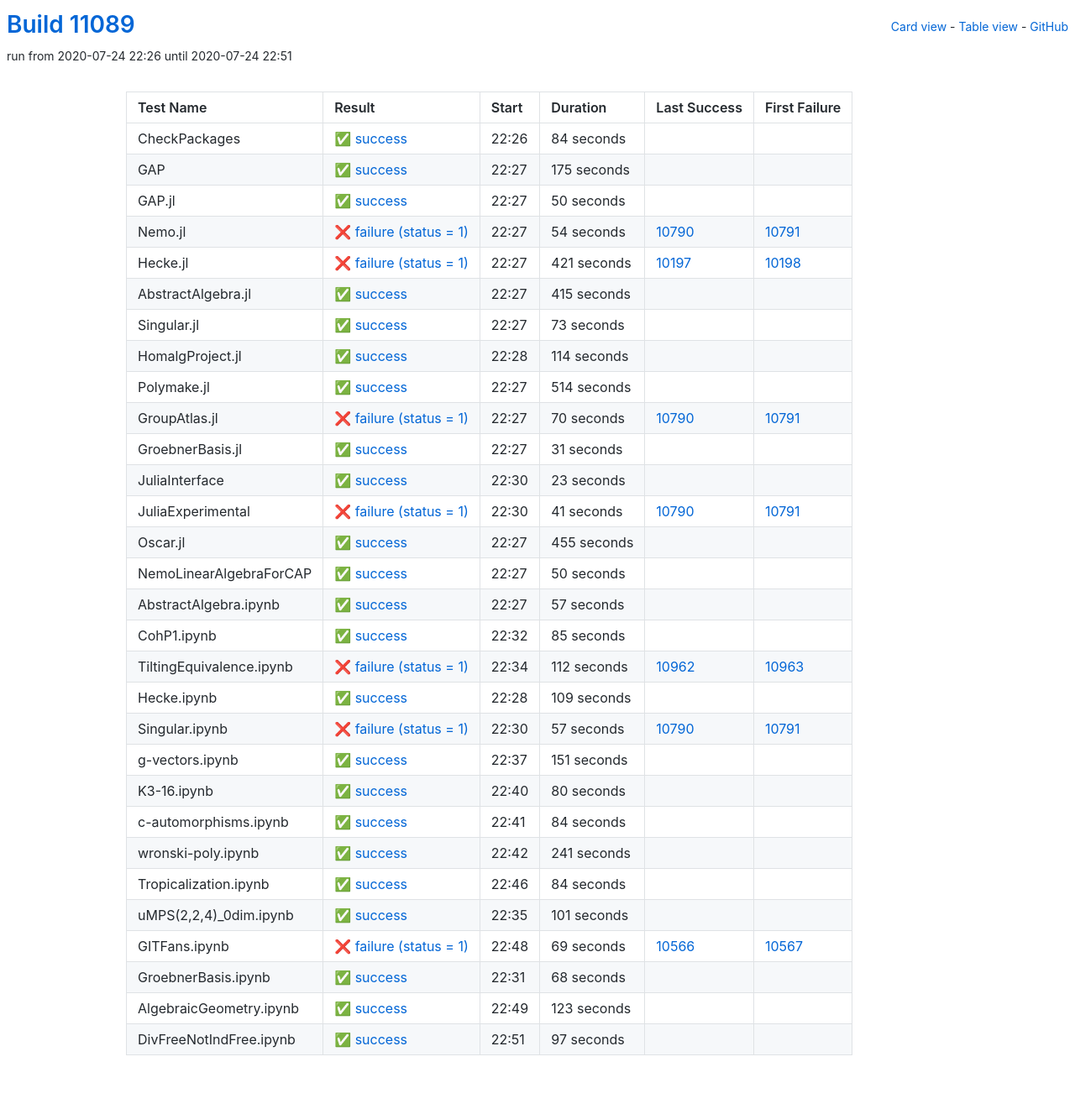
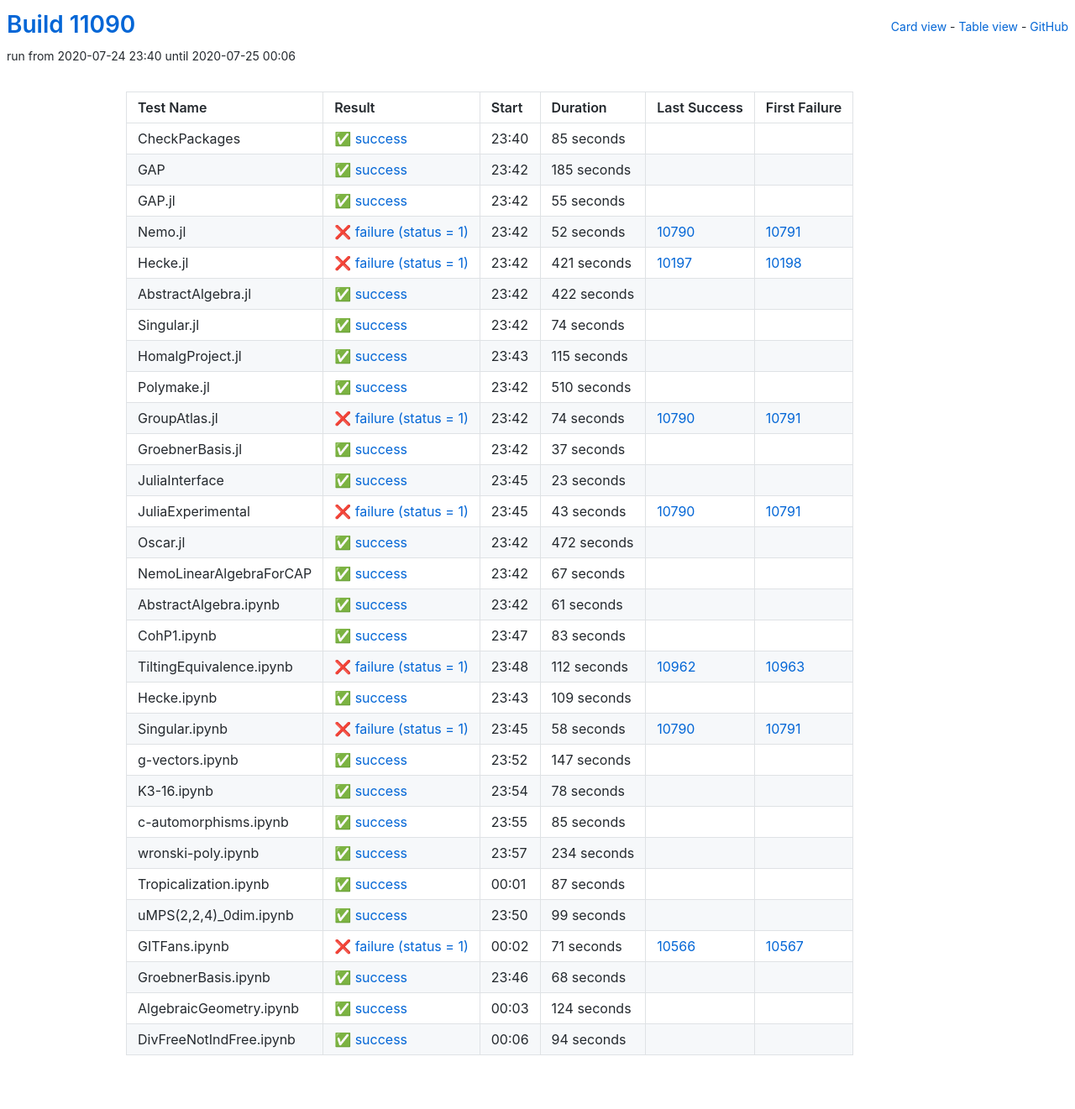
Before and after one commit to oscar-system/oscar-ci-status, a Jekyll site: the page built from table.html, in a window 1280 px wide. Shown: the whole page at 84% size. Built offline with Jekyll 4.4.1, drawn with Linux system fonts in a browser that asks for light colours.

Commit message:
Build #11090

```diff
--- a/_data/ci.yml
+++ b/_data/ci.yml
@@ -1,6 +1,6 @@
 ---
-build: 11089
-build_url: https://oscarci.mathematik.uni-kl.de/job/oscar/11089/
+build: 11090
+build_url: https://oscarci.mathematik.uni-kl.de/job/oscar/11090/
 job: oscar
 organization: oscar-system
 repo: oscar-ci-status
@@ -8,56 +8,56 @@
 tests:
 - name: CheckPackages
   id: checkpackages
-  log: https://oscarci.mathematik.uni-kl.de/job/oscar/11089/artifact/logs/build-11089/CheckPackages.log
-  start: 2020-07-24 22:26
+  log: https://oscarci.mathematik.uni-kl.de/job/oscar/11090/artifact/logs/build-11090/CheckPackages.log
+  start: 2020-07-24 23:40
   success: true
   exitcode: 0
   status: success
-  duration: 84
+  duration: 85
   last_success: false
   last_success_url:
   first_failure: false
   first_failure_url:
 - name: GAP
   id: gap
-  log: https://oscarci.mathematik.uni-kl.de/job/oscar/11089/artifact/logs/build-11089/GAP.log
-  start: 2020-07-24 22:27
+  log: https://oscarci.mathematik.uni-kl.de/job/oscar/11090/artifact/logs/build-11090/GAP.log
+  start: 2020-07-24 23:42
   success: true
   exitcode: 0
   status: success
-  duration: 175
+  duration: 185
   last_success: false
   last_success_url:
   first_failure: false
   first_failure_url:
 - name: GAP.jl
   id: gap-jl
-  log: https://oscarci.mathematik.uni-kl.de/job/oscar/11089/artifact/logs/build-11089/GAP.jl.log
-  start: 2020-07-24 22:27
+  log: https://oscarci.mathematik.uni-kl.de/job/oscar/11090/artifact/logs/build-11090/GAP.jl.log
+  start: 2020-07-24 23:42
   success: true
   exitcode: 0
   status: success
-  duration: 50
+  duration: 55
   last_success: false
   last_success_url:
   first_failure: false
   first_failure_url:
 - name: Nemo.jl
   id: nemo-jl
-  log: https://oscarci.mathematik.uni-kl.de/job/oscar/11089/artifact/logs/build-11089/Nemo.jl.log
-  start: 2020-07-24 22:27
+  log: https://oscarci.mathematik.uni-kl.de/job/oscar/11090/artifact/logs/build-11090/Nemo.jl.log
+  start: 2020-07-24 23:42
   success: false
   exitcode: 1
   status: failure
-  duration: 54
+  duration: 52
   last_success: 10790
   last_success_url: https://oscarci.mathematik.uni-kl.de/job/oscar/10790/
   first_failure: 10791
   first_failure_url: https://oscarci.mathematik.uni-kl.de/job/oscar/10791/
 - name: Hecke.jl
   id: hecke-jl
-  log: https://oscarci.mathematik.uni-kl.de/job/oscar/11089/artifact/logs/build-11089/Hecke.jl.log
-  start: 2020-07-24 22:27
+  log: https://oscarci.mathematik.uni-kl.de/job/oscar/11090/artifact/logs/build-11090/Hecke.jl.log
+  start: 2020-07-24 23:42
   success: false
   exitcode: 1
   status: failure
@@ -68,80 +68,80 @@
   first_failure_url: https://oscarci.mathematik.uni-kl.de/job/oscar/10198/
 - name: AbstractAlgebra.jl
   id: abstractalgebra-jl
-  log: https://oscarci.mathematik.uni-kl.de/job/oscar/11089/artifact/logs/build-11089/AbstractAlgebra.jl.log
-  start: 2020-07-24 22:27
+  log: https://oscarci.mathematik.uni-kl.de/job/oscar/11090/artifact/logs/build-11090/AbstractAlgebra.jl.log
+  start: 2020-07-24 23:42
   success: true
   exitcode: 0
   status: success
-  duration: 415
+  duration: 422
   last_success: false
   last_success_url:
   first_failure: false
   first_failure_url:
 - name: Singular.jl
   id: singular-jl
-  log: https://oscarci.mathematik.uni-kl.de/job/oscar/11089/artifact/logs/build-11089/Singular.jl.log
-  start: 2020-07-24 22:27
+  log: https://oscarci.mathematik.uni-kl.de/job/oscar/11090/artifact/logs/build-11090/Singular.jl.log
+  start: 2020-07-24 23:42
   success: true
   exitcode: 0
   status: success
-  duration: 73
+  duration: 74
   last_success: false
   last_success_url:
   first_failure: false
   first_failure_url:
 - name: HomalgProject.jl
   id: homalgproject-jl
-  log: https://oscarci.mathematik.uni-kl.de/job/oscar/11089/artifact/logs/build-11089/HomalgProject.jl.log
-  start: 2020-07-24 22:28
+  log: https://oscarci.mathematik.uni-kl.de/job/oscar/11090/artifact/logs/build-11090/HomalgProject.jl.log
+  start: 2020-07-24 23:43
   success: true
   exitcode: 0
   status: success
-  duration: 114
+  duration: 115
   last_success: false
   last_success_url:
   first_failure: false
   first_failure_url:
 - name: Polymake.jl
   id: polymake-jl
-  log: https://oscarci.mathematik.uni-kl.de/job/oscar/11089/artifact/logs/build-11089/Polymake.jl.log
-  start: 2020-07-24 22:27
+  log: https://oscarci.mathematik.uni-kl.de/job/oscar/11090/artifact/logs/build-11090/Polymake.jl.log
+  start: 2020-07-24 23:42
   success: true
   exitcode: 0
   status: success
-  duration: 514
+  duration: 510
   last_success: false
   last_success_url:
   first_failure: false
   first_failure_url:
 - name: GroupAtlas.jl
   id: groupatlas-jl
-  log: https://oscarci.mathematik.uni-kl.de/job/oscar/11089/artifact/logs/build-11089/GroupAtlas.jl.log
-  start: 2020-07-24 22:27
+  log: https://oscarci.mathematik.uni-kl.de/job/oscar/11090/artifact/logs/build-11090/GroupAtlas.jl.log
+  start: 2020-07-24 23:42
   success: false
   exitcode: 1
   status: failure
-  duration: 70
+  duration: 74
   last_success: 10790
   last_success_url: https://oscarci.mathematik.uni-kl.de/job/oscar/10790/
   first_failure: 10791
   first_failure_url: https://oscarci.mathematik.uni-kl.de/job/oscar/10791/
 - name: GroebnerBasis.jl
   id: groebnerbasis-jl
-  log: https://oscarci.mathematik.uni-kl.de/job/oscar/11089/artifact/logs/build-11089/GroebnerBasis.jl.log
-  start: 2020-07-24 22:27
+  log: https://oscarci.mathematik.uni-kl.de/job/oscar/11090/artifact/logs/build-11090/GroebnerBasis.jl.log
+  start: 2020-07-24 23:42
   success: true
   exitcode: 0
   status: success
-  duration: 31
+  duration: 37
   last_success: false
   last_success_url:
   first_failure: false
   first_failure_url:
 - name: JuliaInterface
   id: juliainterface
-  log: https://oscarci.mathematik.uni-kl.de/job/oscar/11089/artifact/logs/build-11089/JuliaInterface.log
-  start: 2020-07-24 22:30
+  log: https://oscarci.mathematik.uni-kl.de/job/oscar/11090/artifact/logs/build-11090/JuliaInterface.log
+  start: 2020-07-24 23:45
   success: true
   exitcode: 0
   status: success
@@ -152,68 +152,68 @@
   first_failure_url:
 - name: JuliaExperimental
   id: juliaexperimental
-  log: https://oscarci.mathematik.uni-kl.de/job/oscar/11089/artifact/logs/build-11089/JuliaExperimental.log
-  start: 2020-07-24 22:30
+  log: https://oscarci.mathematik.uni-kl.de/job/oscar/11090/artifact/logs/build-11090/JuliaExperimental.log
+  start: 2020-07-24 23:45
   success: false
   exitcode: 1
   status: failure
-  duration: 41
+  duration: 43
   last_success: 10790
   last_success_url: https://oscarci.mathematik.uni-kl.de/job/oscar/10790/
   first_failure: 10791
   first_failure_url: https://oscarci.mathematik.uni-kl.de/job/oscar/10791/
 - name: Oscar.jl
   id: oscar-jl
-  log: https://oscarci.mathematik.uni-kl.de/job/oscar/11089/artifact/logs/build-11089/Oscar.jl.log
-  start: 2020-07-24 22:27
+  log: https://oscarci.mathematik.uni-kl.de/job/oscar/11090/artifact/logs/build-11090/Oscar.jl.log
+  start: 2020-07-24 23:42
   success: true
   exitcode: 0
   status: success
-  duration: 455
+  duration: 472
   last_success: false
   last_success_url:
   first_failure: false
   first_failure_url:
 - name: NemoLinearAlgebraForCAP
   id: nemolinearalgebraforcap
-  log: https://oscarci.mathematik.uni-kl.de/job/oscar/11089/artifact/logs/build-11089/NemoLinearAlgebraForCAP.log
-  start: 2020-07-24 22:27
+  log: https://oscarci.mathematik.uni-kl.de/job/oscar/11090/artifact/logs/build-11090/NemoLinearAlgebraForCAP.log
+  start: 2020-07-24 23:42
   success: true
   exitcode: 0
   status: success
-  duration: 50
+  duration: 67
   last_success: false
   last_success_url:
   first_failure: false
   first_failure_url:
 - name: AbstractAlgebra.ipynb
   id: abstractalgebra-ipynb
-  log: https://oscarci.mathematik.uni-kl.de/job/oscar/11089/artifact/logs/build-11089/AbstractAlgebra.ipynb.log
-  start: 2020-07-24 22:27
+  log: https://oscarci.mathematik.uni-kl.de/job/oscar/11090/artifact/logs/build-11090/AbstractAlgebra.ipynb.log
+  start: 2020-07-24 23:42
   success: true
   exitcode: 0
   status: success
-  duration: 57
+  duration: 61
   last_success: false
   last_success_url:
   first_failure: false
   first_failure_url:
 - name: CohP1.ipynb
   id: cohp1-ipynb
-  log: https://oscarci.mathematik.uni-kl.de/job/oscar/11089/artifact/logs/build-11089/CohP1.ipynb.log
-  start: 2020-07-24 22:32
+  log: https://oscarci.mathematik.uni-kl.de/job/oscar/11090/artifact/logs/build-11090/CohP1.ipynb.log
+  start: 2020-07-24 23:47
   success: true
   exitcode: 0
   status: success
-  duration: 85
+  duration: 83
   last_success: false
   last_success_url:
   first_failure: false
   first_failure_url:
 - name: TiltingEquivalence.ipynb
   id: tiltingequivalence-ipynb
-  log: https://oscarci.mathematik.uni-kl.de/job/oscar/11089/artifact/logs/build-11089/TiltingEquivalence.ipynb.log
-  start: 2020-07-24 22:34
+  log: https://oscarci.mathematik.uni-kl.de/job/oscar/11090/artifact/logs/build-11090/TiltingEquivalence.ipynb.log
+  start: 2020-07-24 23:48
   success: false
   exitcode: 1
   status: failure
@@ -224,8 +224,8 @@
   first_failure_url: https://oscarci.mathematik.uni-kl.de/job/oscar/10963/
 - name: Hecke.ipynb
   id: hecke-ipynb
-  log: https://oscarci.mathematik.uni-kl.de/job/oscar/11089/artifact/logs/build-11089/Hecke.ipynb.log
-  start: 2020-07-24 22:28
+  log: https://oscarci.mathematik.uni-kl.de/job/oscar/11090/artifact/logs/build-11090/Hecke.ipynb.log
+  start: 2020-07-24 23:43
   success: true
   exitcode: 0
   status: success
@@ -236,104 +236,104 @@
   first_failure_url:
 - name: Singular.ipynb
   id: singular-ipynb
-  log: https://oscarci.mathematik.uni-kl.de/job/oscar/11089/artifact/logs/build-11089/Singular.ipynb.log
-  start: 2020-07-24 22:30
+  log: https://oscarci.mathematik.uni-kl.de/job/oscar/11090/artifact/logs/build-11090/Singular.ipynb.log
+  start: 2020-07-24 23:45
   success: false
   exitcode: 1
   status: failure
-  duration: 57
+  duration: 58
   last_success: 10790
   last_success_url: https://oscarci.mathematik.uni-kl.de/job/oscar/10790/
   first_failure: 10791
   first_failure_url: https://oscarci.mathematik.uni-kl.de/job/oscar/10791/
 - name: g-vectors.ipynb
   id: g-vectors-ipynb
-  log: https://oscarci.mathematik.uni-kl.de/job/oscar/11089/artifact/logs/build-11089/g-vectors.ipynb.log
-  start: 2020-07-24 22:37
+  log: https://oscarci.mathematik.uni-kl.de/job/oscar/11090/artifact/logs/build-11090/g-vectors.ipynb.log
+  start: 2020-07-24 23:52
   success: true
   exitcode: 0
   status: success
-  duration: 151
+  duration: 147
   last_success: false
   last_success_url:
   first_failure: false
   first_failure_url:
 - name: K3-16.ipynb
   id: k3-16-ipynb
-  log: https://oscarci.mathematik.uni-kl.de/job/oscar/11089/artifact/logs/build-11089/K3-16.ipynb.log
-  start: 2020-07-24 22:40
+  log: https://oscarci.mathematik.uni-kl.de/job/oscar/11090/artifact/logs/build-11090/K3-16.ipynb.log
+  start: 2020-07-24 23:54
   success: true
   exitcode: 0
   status: success
-  duration: 80
+  duration: 78
   last_success: false
   last_success_url:
   first_failure: false
   first_failure_url:
 - name: c-automorphisms.ipynb
   id: c-automorphisms-ipynb
-  log: https://oscarci.mathematik.uni-kl.de/job/oscar/11089/artifact/logs/build-11089/c-automorphisms.ipynb.log
-  start: 2020-07-24 22:41
+  log: https://oscarci.mathematik.uni-kl.de/job/oscar/11090/artifact/logs/build-11090/c-automorphisms.ipynb.log
+  start: 2020-07-24 23:55
   success: true
   exitcode: 0
   status: success
-  duration: 84
+  duration: 85
   last_success: false
   last_success_url:
   first_failure: false
   first_failure_url:
 - name: wronski-poly.ipynb
   id: wronski-poly-ipynb
-  log: https://oscarci.mathematik.uni-kl.de/job/oscar/11089/artifact/logs/build-11089/wronski-poly.ipynb.log
-  start: 2020-07-24 22:42
+  log: https://oscarci.mathematik.uni-kl.de/job/oscar/11090/artifact/logs/build-11090/wronski-poly.ipynb.log
+  start: 2020-07-24 23:57
   success: true
   exitcode: 0
   status: success
-  duration: 241
+  duration: 234
   last_success: false
   last_success_url:
   first_failure: false
   first_failure_url:
 - name: Tropicalization.ipynb
   id: tropicalization-ipynb
-  log: https://oscarci.mathematik.uni-kl.de/job/oscar/11089/artifact/logs/build-11089/Tropicalization.ipynb.log
-  start: 2020-07-24 22:46
+  log: https://oscarci.mathematik.uni-kl.de/job/oscar/11090/artifact/logs/build-11090/Tropicalization.ipynb.log
+  start: 2020-07-25 00:01
   success: true
   exitcode: 0
   status: success
-  duration: 84
+  duration: 87
   last_success: false
   last_success_url:
   first_failure: false
   first_failure_url:
 - name: uMPS(2,2,4)_0dim.ipynb
   id: umps-2-2-4-0dim-ipynb
-  log: https://oscarci.mathematik.uni-kl.de/job/oscar/11089/artifact/logs/build-11089/uMPS-2-2-4-_0dim.ipynb.log
-  start: 2020-07-24 22:35
+  log: https://oscarci.mathematik.uni-kl.de/job/oscar/11090/artifact/logs/build-11090/uMPS-2-2-4-_0dim.ipynb.log
+  start: 2020-07-24 23:50
   success: true
   exitcode: 0
   status: success
-  duration: 101
+  duration: 99
   last_success: false
   last_success_url:
   first_failure: false
   first_failure_url:
 - name: GITFans.ipynb
   id: gitfans-ipynb
-  log: https://oscarci.mathematik.uni-kl.de/job/oscar/11089/artifact/logs/build-11089/GITFans.ipynb.log
-  start: 2020-07-24 22:48
+  log: https://oscarci.mathematik.uni-kl.de/job/oscar/11090/artifact/logs/build-11090/GITFans.ipynb.log
+  start: 2020-07-25 00:02
   success: false
   exitcode: 1
   status: failure
-  duration: 69
+  duration: 71
   last_success: 10566
   last_success_url: https://oscarci.mathematik.uni-kl.de/job/oscar/10566/
   first_failure: 10567
   first_failure_url: https://oscarci.mathematik.uni-kl.de/job/oscar/10567/
 - name: GroebnerBasis.ipynb
   id: groebnerbasis-ipynb
-  log: https://oscarci.mathematik.uni-kl.de/job/oscar/11089/artifact/logs/build-11089/GroebnerBasis.ipynb.log
-  start: 2020-07-24 22:31
+  log: https://oscarci.mathematik.uni-kl.de/job/oscar/11090/artifact/logs/build-11090/GroebnerBasis.ipynb.log
+  start: 2020-07-24 23:46
   success: true
   exitcode: 0
   status: success
@@ -344,24 +344,24 @@
   first_failure_url:
 - name: AlgebraicGeometry.ipynb
   id: algebraicgeometry-ipynb
-  log: https://oscarci.mathematik.uni-kl.de/job/oscar/11089/artifact/logs/build-11089/AlgebraicGeometry.ipynb.log
-  start: 2020-07-24 22:49
+  log: https://oscarci.mathematik.uni-kl.de/job/oscar/11090/artifact/logs/build-11090/AlgebraicGeometry.ipynb.log
+  start: 2020-07-25 00:03
   success: true
   exitcode: 0
   status: success
-  duration: 123
+  duration: 124
   last_success: false
   last_success_url:
   first_failure: false
   first_failure_url:
 - name: DivFreeNotIndFree.ipynb
   id: divfreenotindfree-ipynb
-  log: https://oscarci.mathematik.uni-kl.de/job/oscar/11089/artifact/logs/build-11089/DivFreeNotIndFree.ipynb.log
-  start: 2020-07-24 22:51
+  log: https://oscarci.mathematik.uni-kl.de/job/oscar/11090/artifact/logs/build-11090/DivFreeNotIndFree.ipynb.log
+  start: 2020-07-25 00:06
   success: true
   exitcode: 0
   status: success
-  duration: 97
+  duration: 94
   last_success: false
   last_success_url:
   first_failure: false
```
Also changed, not shown: README.md.
